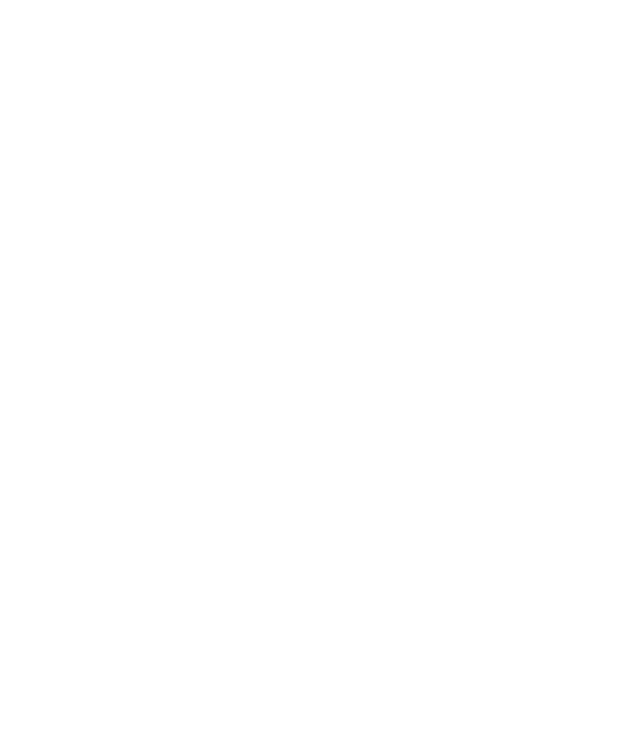
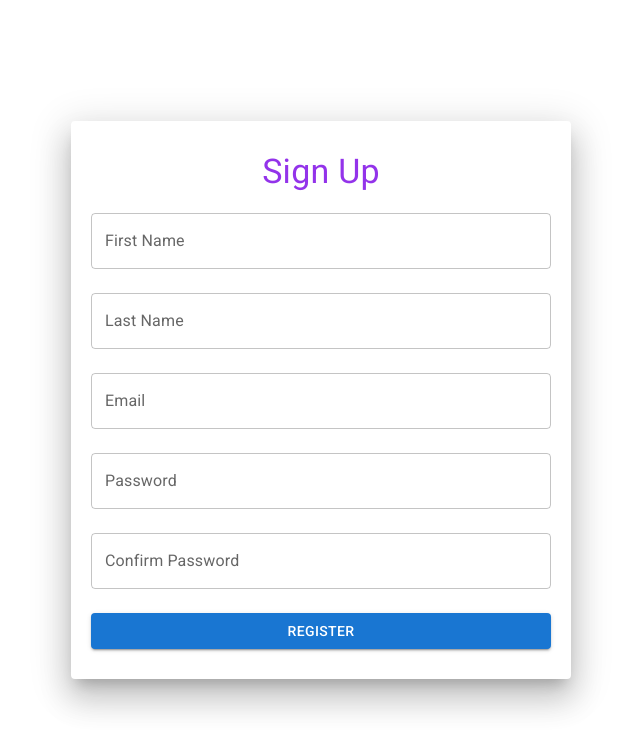
Before and after one commit to 12mehul/react-vite-project, a React (Vite) app: page /mui-formik-reg in a window 1280 px wide. Before the commit this address had no page. Shown: the top 752 px of the page, without its empty margins (319-959 px from the left). Built offline with nearby package versions, Linux system fonts and the light colour scheme.

Commit message:
use material for signup form

```diff
--- a/src/App.tsx
+++ b/src/App.tsx
@@ -1,3 +1,7 @@
+import "@fontsource/roboto/300.css";
+import "@fontsource/roboto/400.css";
+import "@fontsource/roboto/500.css";
+import "@fontsource/roboto/700.css";
 import { BrowserRouter, Route, Routes } from "react-router-dom";
 import Counter from "./Counter";
 import Login from "./Login";
@@ -5,6 +9,7 @@
 import FormikRegister from "./FormikRegister";
 import Projects from "./Projects";
 import ProjectDetails from "./ProjectDetails";
+import FormikWithMuiSignup from "./FormikWithMuiSignup";
 
 function App() {
   return (
@@ -16,6 +21,7 @@
         <Route path="/formik-reg" element={<FormikRegister />} />
         <Route path="/projects" element={<Projects />} />
         <Route path="/projects/:id" element={<ProjectDetails />} />
+        <Route path="/mui-formik-reg" element={<FormikWithMuiSignup />} />
       </Routes>
     </BrowserRouter>
   );
--- /dev/null
+++ b/src/FormikWithMuiSignup.tsx
@@ -0,0 +1,190 @@
+import React from "react";
+import * as Yup from "yup";
+import { IRegister } from "./interface/IRegister";
+import { useFormik } from "formik";
+import axios, { AxiosResponse } from "axios";
+import {
+  Button,
+  Container,
+  Grid2,
+  Paper,
+  TextField,
+  Typography,
+} from "@mui/material";
+
+const initialValues: IRegister = {
+  firstName: "",
+  lastName: "",
+  email: "",
+  password: "",
+  confirmPassword: "",
+};
+
+const validationSchema = Yup.object({
+  firstName: Yup.string().required("First Name is required"),
+  lastName: Yup.string().required("Last Name is required"),
+  email: Yup.string()
+    .email("Invalid email format")
+    .required("Email is required"),
+  password: Yup.string()
+    .min(6, "Password must be at least 6 characters")
+    .required("Password is required"),
+  confirmPassword: Yup.string()
+    .oneOf([Yup.ref("password")], "Password do not match")
+    .required("Confirm Password is required"),
+});
+
+const FormikWithMuiSignup = () => {
+  const { values, handleChange, handleBlur, handleSubmit, errors, touched } =
+    useFormik({
+      initialValues,
+      validationSchema,
+      onSubmit: (values, action) => {
+        const { confirmPassword, ...dataToSend } = values;
+        axios
+          .post(
+            "https://66e066f02fb67ac16f2981b3.mockapi.io/api/users/register",
+            dataToSend
+          )
+          .then((res: AxiosResponse) => {
+            if (res.data) {
+              action.resetForm();
+            }
+          })
+          .catch((err) => console.log(err));
+      },
+    });
+
+  const paperStyle = { padding: "30px 20px", width: 500 };
+
+  return (
+    <Container
+      maxWidth="sm"
+      sx={{
+        minHeight: "100vh",
+        display: "flex",
+        alignItems: "center",
+        justifyContent: "center",
+      }}
+    >
+      <Grid2
+        container
+        justifyContent="center"
+        alignItems="center"
+        sx={{ minHeight: "100vh" }}
+      >
+        <Paper elevation={20} square={false} style={paperStyle}>
+          <Grid2 container justifyContent="center">
+            <Typography
+              variant="h4"
+              component="h4"
+              className="text-purple-600"
+              sx={{ marginBottom: "20px" }}
+            >
+              Sign Up
+            </Typography>
+          </Grid2>
+          <form autoComplete="off" onSubmit={handleSubmit}>
+            <Grid2 container spacing={3}>
+              <Grid2 size={12}>
+                <TextField
+                  label="First Name"
+                  variant="outlined"
+                  color="primary"
+                  type="text"
+                  name="firstName"
+                  placeholder="Enter first name"
+                  fullWidth
+                  value={values.firstName}
+                  onChange={handleChange}
+                  onBlur={handleBlur}
+                  error={touched.firstName && Boolean(errors.firstName)}
+                  helperText={touched.firstName && errors.firstName}
+                />
+              </Grid2>
+              <Grid2 size={12}>
+                <TextField
+                  label="Last Name"
+                  variant="outlined"
+                  color="primary"
+                  type="text"
+                  name="lastName"
+                  placeholder="Enter last name"
+                  fullWidth
+                  value={values.lastName}
+                  onChange={handleChange}
+                  onBlur={handleBlur}
+                  error={touched.lastName && Boolean(errors.lastName)}
+                  helperText={touched.lastName && errors.lastName}
+                />
+              </Grid2>
+              <Grid2 size={12}>
+                <TextField
+                  label="Email"
+                  variant="outlined"
+                  color="primary"
+                  type="email"
+                  name="email"
+                  placeholder="Enter email"
+                  fullWidth
+                  value={values.email}
+                  onChange={handleChange}
+                  onBlur={handleBlur}
+                  error={touched.email && Boolean(errors.email)}
+                  helperText={touched.email && errors.email}
+                />
+              </Grid2>
+              <Grid2 size={12}>
+                <TextField
+                  label="Password"
+                  variant="outlined"
+                  color="primary"
+                  type="password"
+                  name="password"
+                  placeholder="Enter password"
+                  fullWidth
+                  value={values.password}
+                  onChange={handleChange}
+                  onBlur={handleBlur}
+                  error={touched.password && Boolean(errors.password)}
+                  helperText={touched.password && errors.password}
+                />
+              </Grid2>
+              <Grid2 size={12}>
+                <TextField
+                  label="Confirm Password"
+                  variant="outlined"
+                  color="primary"
+                  type="password"
+                  name="confirmPassword"
+                  placeholder="Enter confirm password"
+                  fullWidth
+                  value={values.confirmPassword}
+                  onChange={handleChange}
+                  onBlur={handleBlur}
+                  error={
+                    touched.confirmPassword && Boolean(errors.confirmPassword)
+                  }
+                  helperText={touched.confirmPassword && errors.confirmPassword}
+                />
+              </Grid2>
+              <Grid2 size={12}>
+                <Button
+                  variant="contained"
+                  color="primary"
+                  type="submit"
+                  fullWidth
+                  size="medium"
+                >
+                  Register
+                </Button>
+              </Grid2>
+            </Grid2>
+          </form>
+        </Paper>
+      </Grid2>
+    </Container>
+  );
+};
+
+export default FormikWithMuiSignup;
```
Also changed, not shown: package.json (+9 -2 lines).
